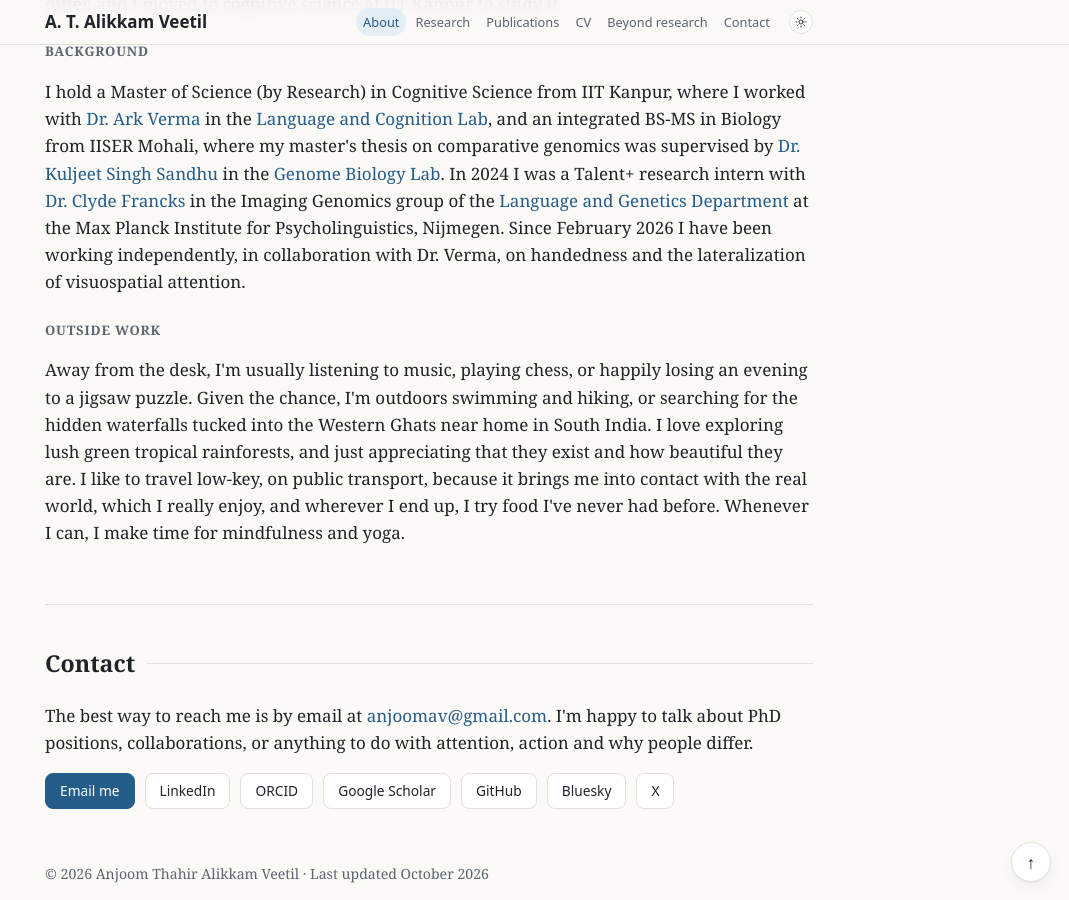
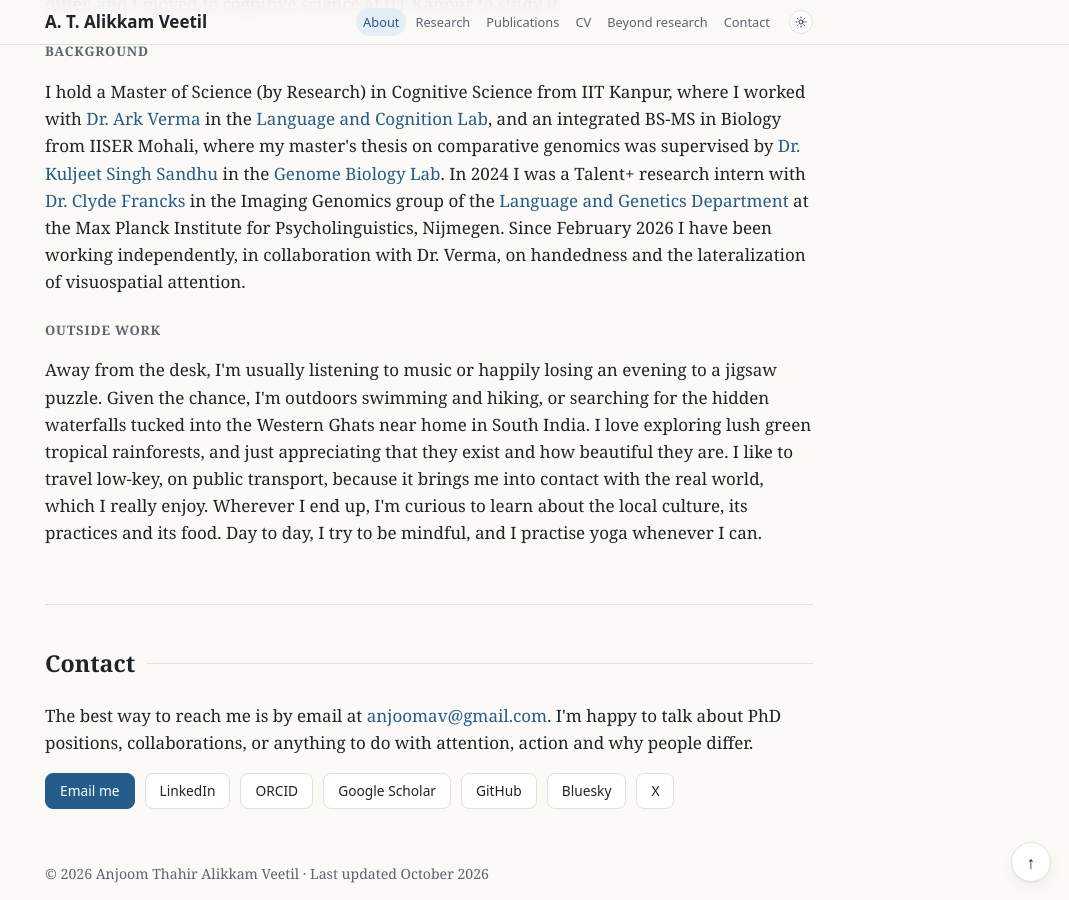
Before and after one commit to anjoomav/anjoomav.github.io, a Jekyll site: the page built from index.html, in a window 1280 px wide and 900 px high, scrolled down 1067 px. Shown: the whole window, without its empty margins (211-1280 px from the left). Built offline with Jekyll 4.4.1, drawn with Linux system fonts in a browser that asks for light colours.

Commit message:
Outside work: drop chess, add local culture, reword mindfulness

```diff
--- a/_includes/home.html
+++ b/_includes/home.html
@@ -33,7 +33,7 @@
     <h3 class="sub">Background</h3>
     <p>I hold a Master of Science (by Research) in Cognitive Science from IIT Kanpur, where I worked with <a href="https://www.iitk.ac.in/ark-verma">Dr. Ark Verma</a> in the <a href="https://sites.google.com/view/langcoglabiitk/home">Language and Cognition Lab</a>, and an integrated BS-MS in Biology from IISER Mohali, where my master's thesis on comparative genomics was supervised by <a href="https://www.iisermohali.ac.in/faculty/dbs/sandhuks">Dr. Kuljeet Singh Sandhu</a> in the <a href="https://sites.google.com/site/kulsinsan/">Genome Biology Lab</a>. In 2024 I was a Talent+ research intern with <a href="https://www.mpi.nl/people/francks-clyde">Dr. Clyde Francks</a> in the Imaging Genomics group of the <a href="https://www.mpi.nl/department/language-genetics/2">Language and Genetics Department</a> at the Max Planck Institute for Psycholinguistics, Nijmegen. Since February 2026 I have been working independently, in collaboration with Dr. Verma, on handedness and the lateralization of visuospatial attention.</p>
     <h3 class="sub">Outside work</h3>
-    <p>Away from the desk, I'm usually listening to music, playing chess, or happily losing an evening to a jigsaw puzzle. Given the chance, I'm outdoors swimming and hiking, or searching for the hidden waterfalls tucked into the Western Ghats near home in South India. I love exploring lush green tropical rainforests, and just appreciating that they exist and how beautiful they are. I like to travel low-key, on public transport, because it brings me into contact with the real world, which I really enjoy, and wherever I end up, I try food I've never had before. Whenever I can, I make time for mindfulness and yoga.</p>
+    <p>Away from the desk, I'm usually listening to music or happily losing an evening to a jigsaw puzzle. Given the chance, I'm outdoors swimming and hiking, or searching for the hidden waterfalls tucked into the Western Ghats near home in South India. I love exploring lush green tropical rainforests, and just appreciating that they exist and how beautiful they are. I like to travel low-key, on public transport, because it brings me into contact with the real world, which I really enjoy. Wherever I end up, I'm curious to learn about the local culture, its practices and its food. Day to day, I try to be mindful, and I practise yoga whenever I can.</p>
   </section>
 
   <section id="contact">
```
